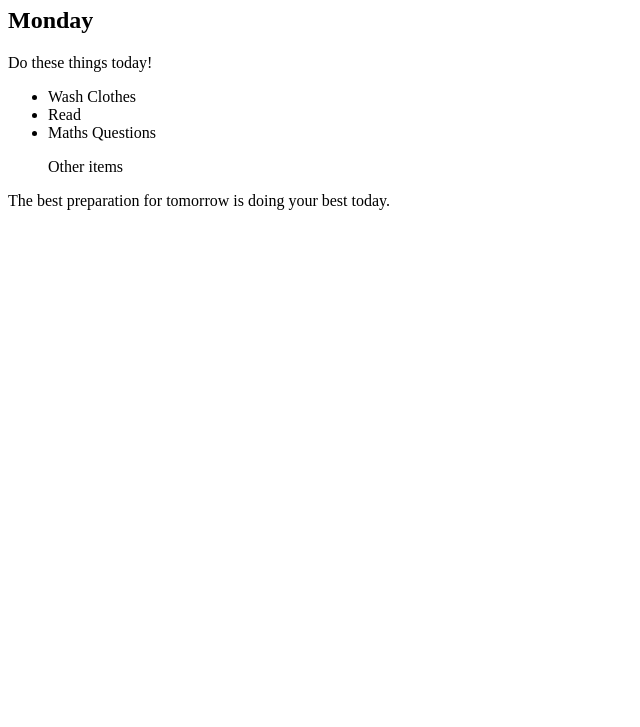
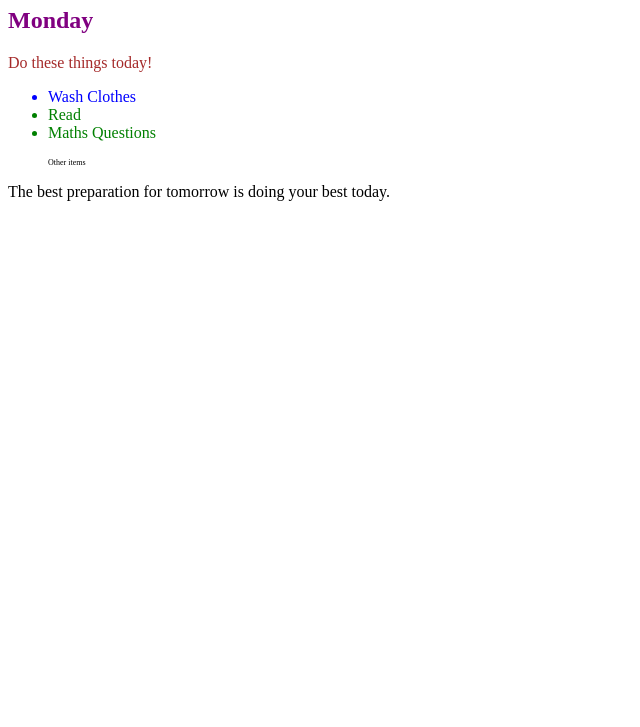
Before and after one commit to blazetornado2014/WebDevLearnings, a plain HTML site: page 7.1 Combining Selectors/index.html in a window 1280 px wide. Shown: the part 73-800 px from the top of the page, without its empty margins (0-640 px from the left). Drawn offline with Linux system fonts and the light colour scheme.

Commit message:
Update style.css
Solution 7.1

```diff
--- a/7.1 Combining Selectors/style.css
+++ b/7.1 Combining Selectors/style.css
@@ -1 +1,20 @@
 /* Write your code here: */
+h1, h2{
+    color: purple;
+}
+
+div > p{
+    color: brown;
+}
+
+.box li{
+    color: blue;
+}
+
+li.done{
+    color: green;
+}
+
+ul > p{
+    font-size: 0.5em;
+}
```
